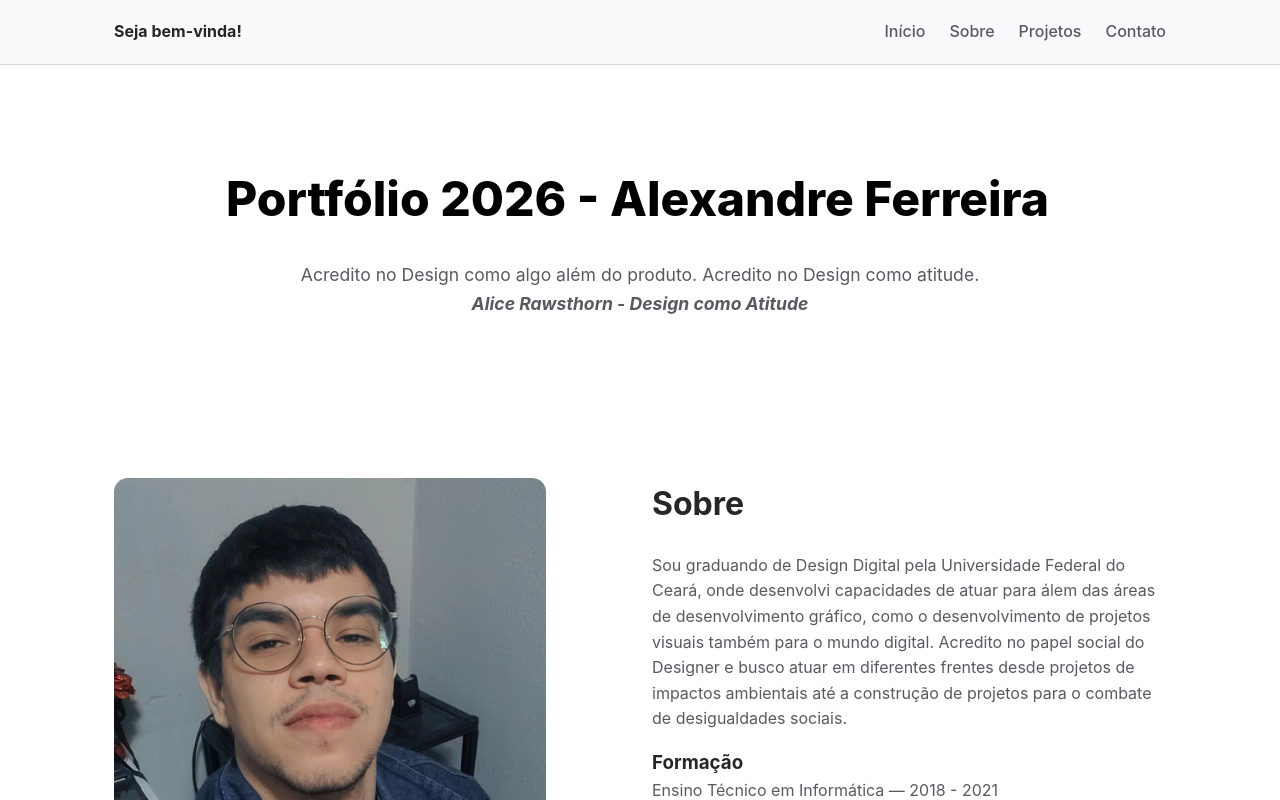
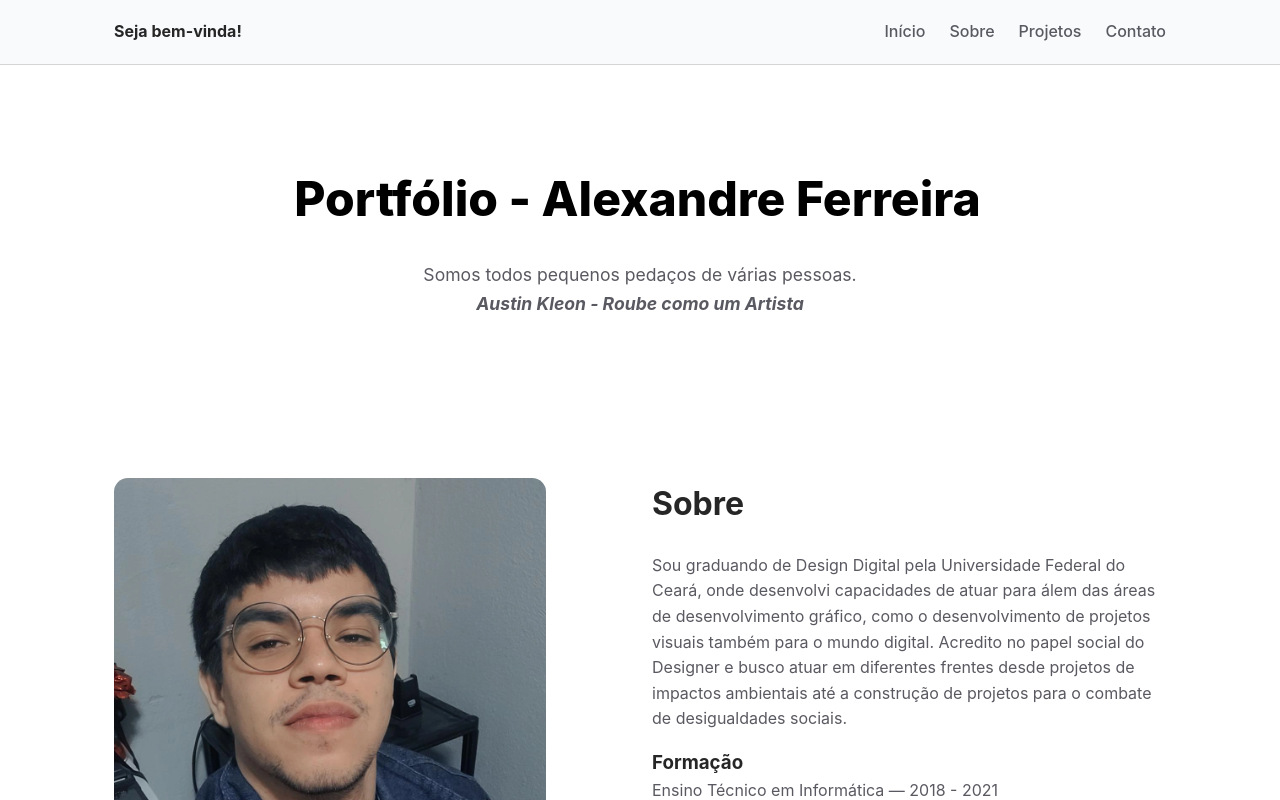
Before and after one commit to XandyDsg/meu-portfolio, a React (Vite) app: page / in a window 1280 px wide. Shown: the top 800 px of the page. Built offline with nearby package versions, Linux system fonts and the light colour scheme.

Commit message:
mudanças de nome

```diff
--- a/src/inicio.jsx
+++ b/src/inicio.jsx
@@ -7,9 +7,9 @@ import "./inicio.css";
 
 const DATA = {
   hero: {
-     title: "Portfólio 2026 - Alexandre Ferreira",
-     subtitle: "Acredito no Design como algo além do produto. Acredito no Design como atitude.",
-     mencao: "Alice Rawsthorn - Design como Atitude"
+     title: "Portfólio - Alexandre Ferreira",
+     subtitle: "Somos todos pequenos pedaços de várias pessoas.",
+     mencao: "Austin Kleon - Roube como um Artista"
 },
 
   about: {
```
